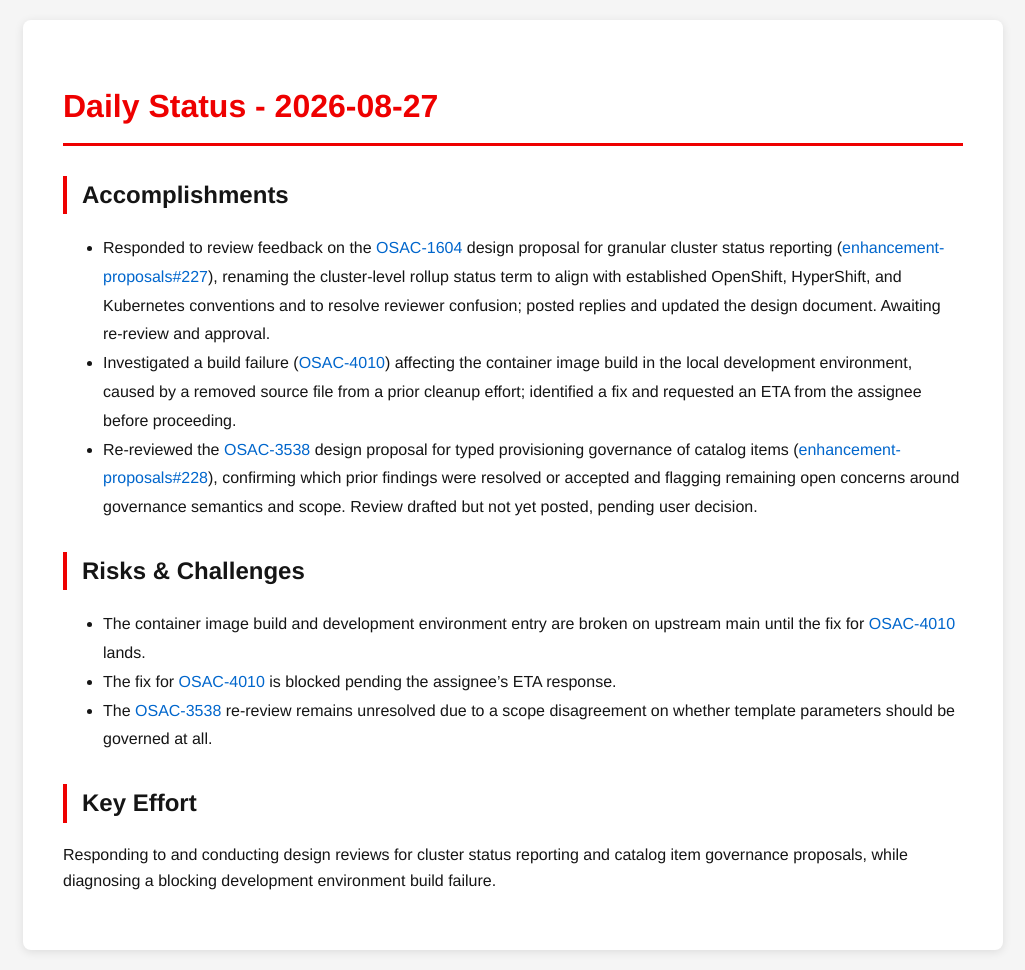
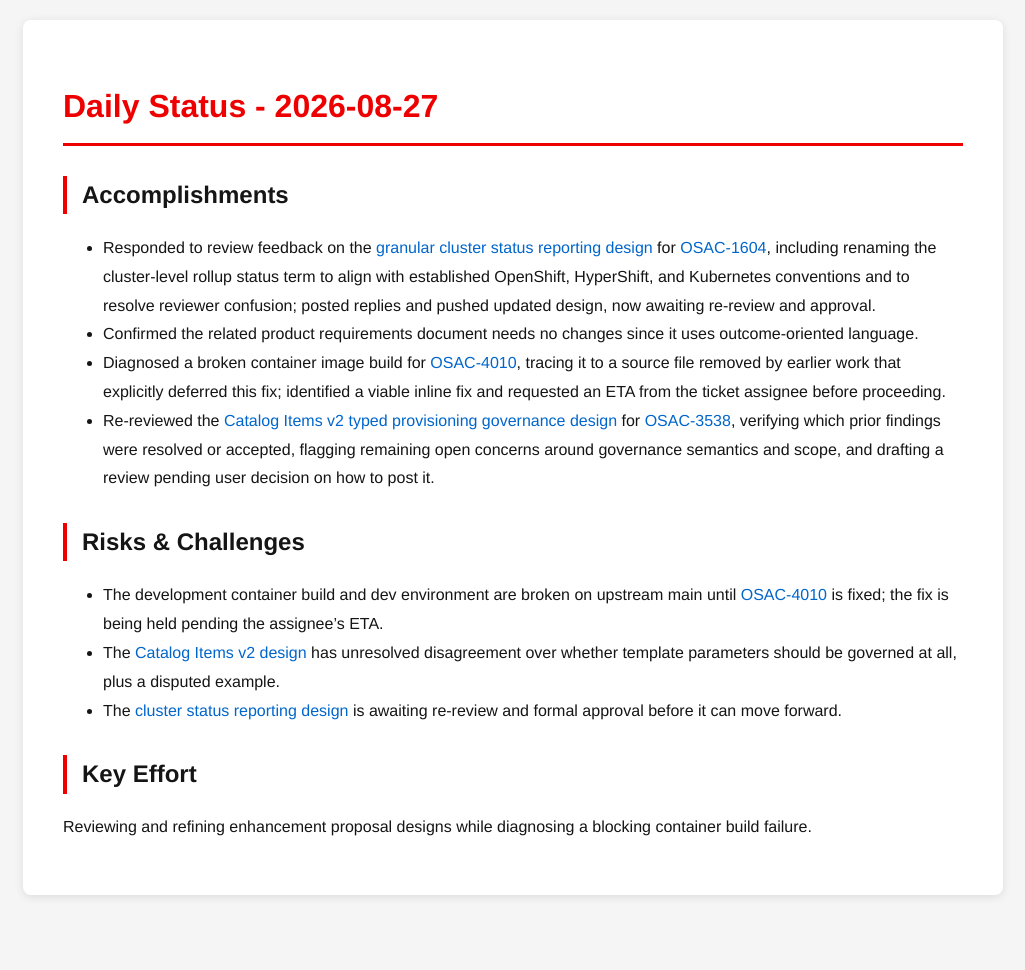
Before and after one commit to tzvatot/daily-status, a Jekyll site: the page built from 2026-08-27.md, in a window 1280 px wide. Shown: the whole page, without its empty margins (127-1152 px from the left). Built offline with Jekyll 4.4.1, drawn with Linux system fonts in a browser that asks for light colours; after the commit the page ends 915 px from its top, so only the background shows below that.

Commit message:
Daily status update - 2026-08-27

```diff
--- a/2026-08-27.md
+++ b/2026-08-27.md
@@ -7,14 +7,15 @@ date: 2026-08-27
 # Daily Status - 2026-08-27
 
 ## Accomplishments
-- Responded to review feedback on the [OSAC-1604](https://redhat.atlassian.net/browse/OSAC-1604) design proposal for granular cluster status reporting ([enhancement-proposals#227](https://github.com/osac-project/enhancement-proposals/pull/227)), renaming the cluster-level rollup status term to align with established OpenShift, HyperShift, and Kubernetes conventions and to resolve reviewer confusion; posted replies and updated the design document. Awaiting re-review and approval.
-- Investigated a build failure ([OSAC-4010](https://redhat.atlassian.net/browse/OSAC-4010)) affecting the container image build in the local development environment, caused by a removed source file from a prior cleanup effort; identified a fix and requested an ETA from the assignee before proceeding.
-- Re-reviewed the [OSAC-3538](https://redhat.atlassian.net/browse/OSAC-3538) design proposal for typed provisioning governance of catalog items ([enhancement-proposals#228](https://github.com/osac-project/enhancement-proposals/pull/228)), confirming which prior findings were resolved or accepted and flagging remaining open concerns around governance semantics and scope. Review drafted but not yet posted, pending user decision.
+- Responded to review feedback on the [granular cluster status reporting design](https://github.com/osac-project/enhancement-proposals/pull/227) for [OSAC-1604](https://redhat.atlassian.net/browse/OSAC-1604), including renaming the cluster-level rollup status term to align with established OpenShift, HyperShift, and Kubernetes conventions and to resolve reviewer confusion; posted replies and pushed updated design, now awaiting re-review and approval.
+- Confirmed the related product requirements document needs no changes since it uses outcome-oriented language.
+- Diagnosed a broken container image build for [OSAC-4010](https://redhat.atlassian.net/browse/OSAC-4010), tracing it to a source file removed by earlier work that explicitly deferred this fix; identified a viable inline fix and requested an ETA from the ticket assignee before proceeding.
+- Re-reviewed the [Catalog Items v2 typed provisioning governance design](https://github.com/osac-project/enhancement-proposals/pull/228) for [OSAC-3538](https://redhat.atlassian.net/browse/OSAC-3538), verifying which prior findings were resolved or accepted, flagging remaining open concerns around governance semantics and scope, and drafting a review pending user decision on how to post it.
 
 ## Risks & Challenges
-- The container image build and development environment entry are broken on upstream main until the fix for [OSAC-4010](https://redhat.atlassian.net/browse/OSAC-4010) lands.
-- The fix for [OSAC-4010](https://redhat.atlassian.net/browse/OSAC-4010) is blocked pending the assignee's ETA response.
-- The [OSAC-3538](https://redhat.atlassian.net/browse/OSAC-3538) re-review remains unresolved due to a scope disagreement on whether template parameters should be governed at all.
+- The development container build and dev environment are broken on upstream main until [OSAC-4010](https://redhat.atlassian.net/browse/OSAC-4010) is fixed; the fix is being held pending the assignee's ETA.
+- The [Catalog Items v2 design](https://github.com/osac-project/enhancement-proposals/pull/228) has unresolved disagreement over whether template parameters should be governed at all, plus a disputed example.
+- The [cluster status reporting design](https://github.com/osac-project/enhancement-proposals/pull/227) is awaiting re-review and formal approval before it can move forward.
 
 ## Key Effort
-Responding to and conducting design reviews for cluster status reporting and catalog item governance proposals, while diagnosing a blocking development environment build failure.
+Reviewing and refining enhancement proposal designs while diagnosing a blocking container build failure.
```
